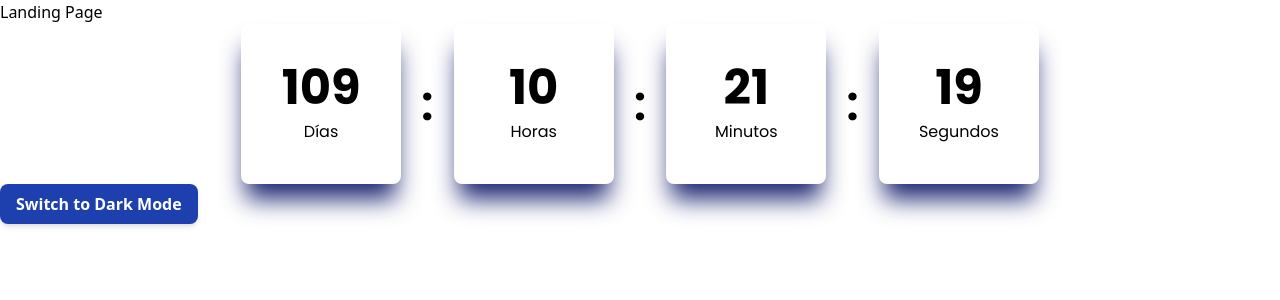
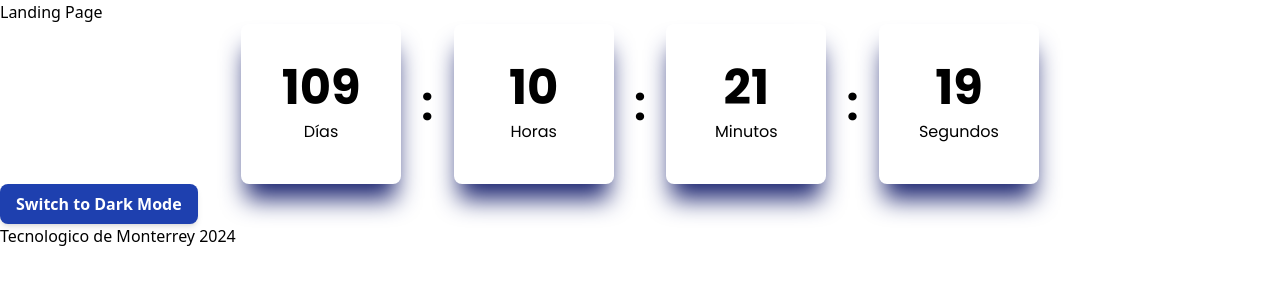
Before and after one commit to zam-cv/hackmx, a React (Vite) app in the folder page/: page / in a window 1280 px wide. Shown: the top 300 px of the page. Built offline with nearby package versions, Linux system fonts and the light colour scheme; no server answers; a web font is replaced by a local one.

Commit message:
Landing Page

```diff
--- a/page/src/pages/LandingPage.tsx
+++ b/page/src/pages/LandingPage.tsx
@@ -9,9 +9,12 @@ export default function LandingPage() {
   return (
     <div className={theme}>
       <h1>Landing Page</h1>
+
       <Timer targetDate="2024-10-15T00:00:00" />
 
       <ThemeSwitch />
+
+      <footer>Tecnologico de Monterrey 2024</footer>
     </div>
   );
 }
```
